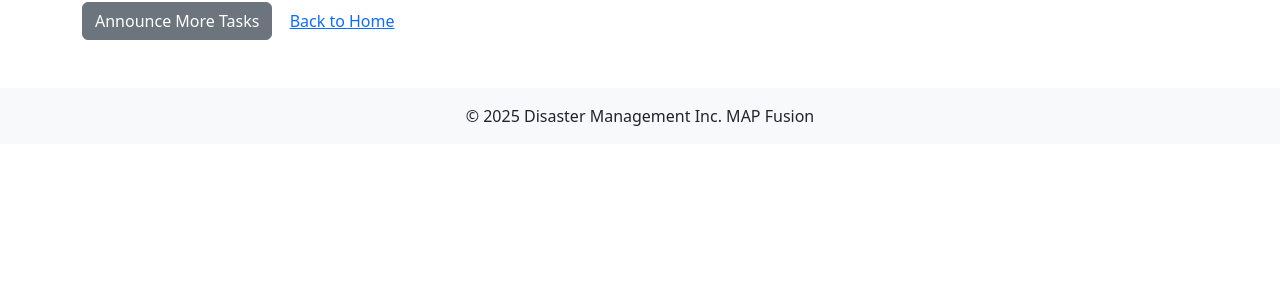
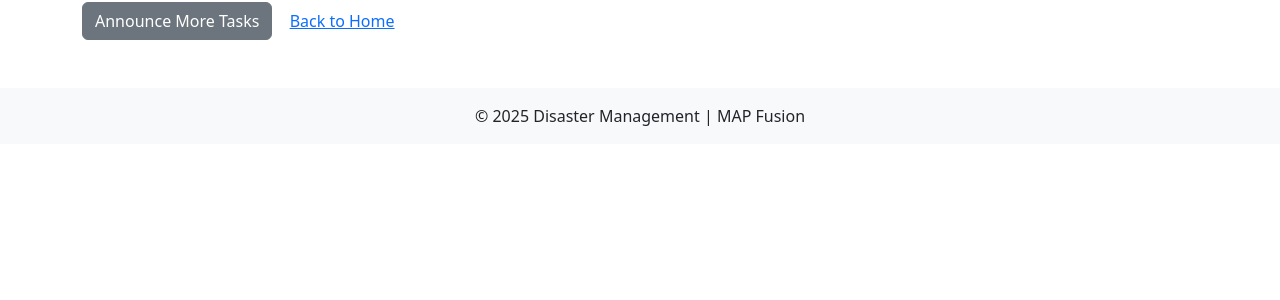
Before and after one commit to akhilr13/MAS, a Flask app: template templates/simulation.html in a window 1280 px wide. Shown: the part 154-454 px from the top of the page. Run offline with Flask 3, Linux system fonts and the light colour scheme; the template is opened without the code that fills it, so the values that code supplies are empty.

Commit message:
Update simulation.html

```diff
--- a/templates/simulation.html
+++ b/templates/simulation.html
@@ -45,7 +45,7 @@
 
   <footer class="bg-light text-center py-3">
     <div class="container">
-      <p class="mb-0">&copy; 2025 Disaster Management Inc. MAP Fusion</p>
+      <p class="mb-0">&copy; 2025 Disaster Management | MAP Fusion</p>
     </div>
   </footer>
 
```
